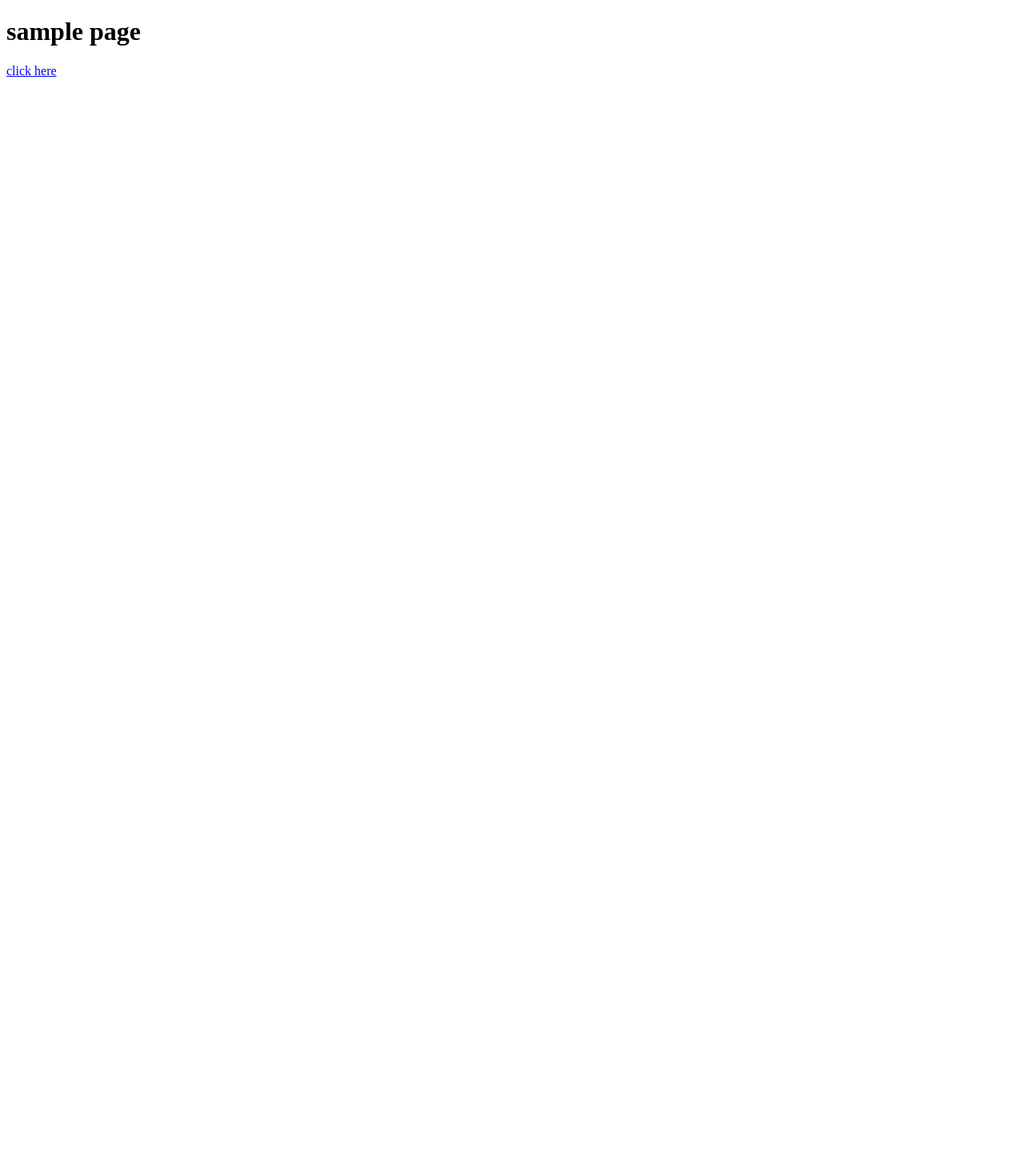
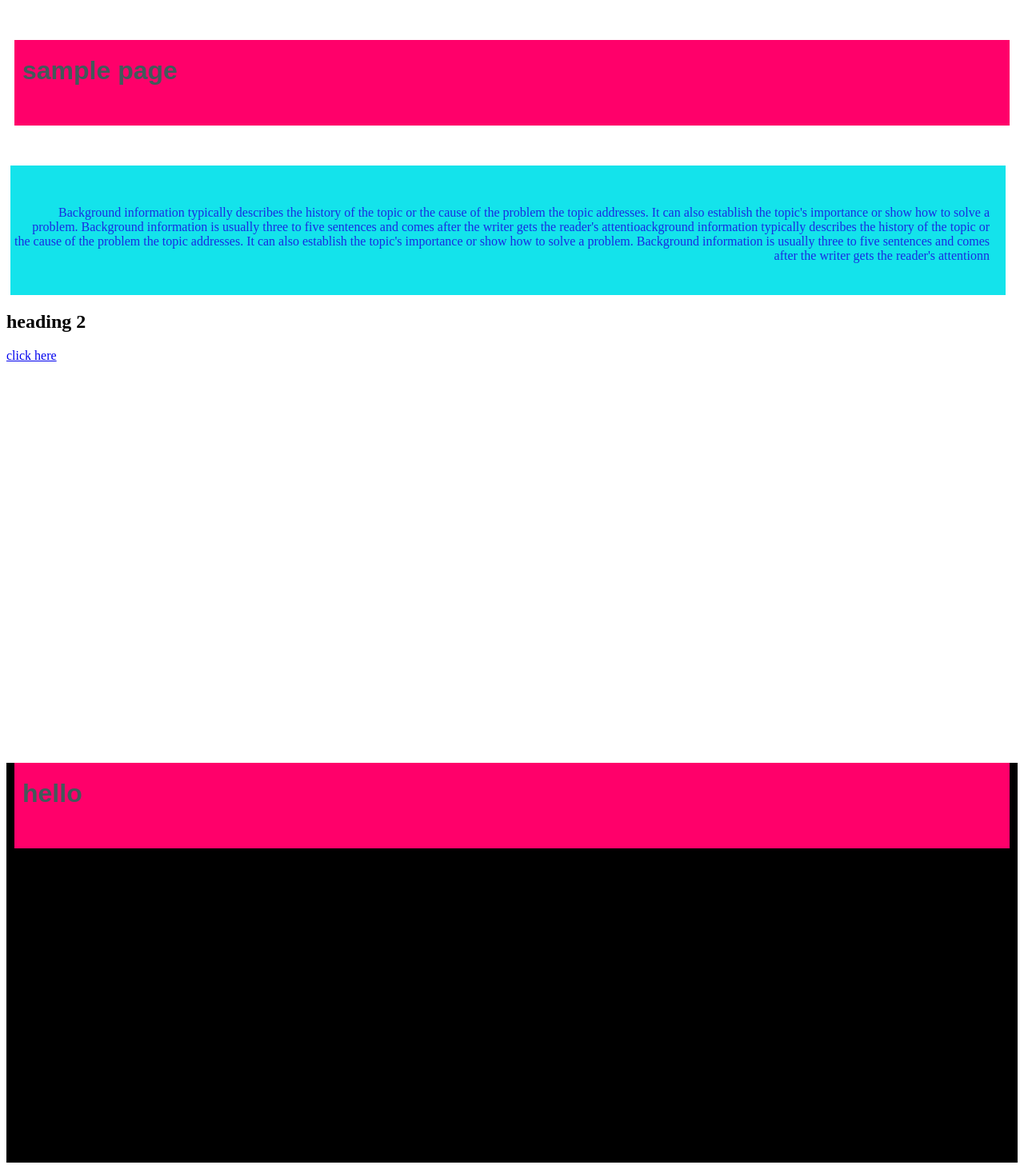
Before and after one commit to JIBINVINOD/html, a plain HTML site: page sample.html in a window 1280 px wide. Shown: the whole page at 80% size. Before the commit the page ends 800 px from the top, so only its background shows below. Drawn offline with Linux system fonts and the light colour scheme.

Commit message:
add html

```diff
--- a/sample.html
+++ b/sample.html
@@ -2,11 +2,56 @@
 <html>
 <head>
     <title> index page</title>
+
+    <style>
+         h1{
+            color:rgb(65, 90, 90);
+            background-color: rgb(255, 0, 106);
+            font-family: Arial, Helvetica, sans-serif;
+            margin: 50px 10px 50px 10px;
+            padding-top: 20px;
+            padding-left: 10px;
+            padding-bottom: 50px;
+            padding-right: 20px;
+
+
+        }
+         p{
+            color: rgb(24, 44, 226);
+             background-color: rgb(20, 227, 235);
+             font-size: medium;
+             margin-top: 20px;
+             margin-bottom: 10px;
+             margin-left: 5px;
+             margin-right: 15px;
+             padding: 50px 20px 40px 5px ;
+             text-align: right;
+
+        }
+
+        div{
+            margin-top: 500px;
+            background-color: black;
+            height: 500px;
+        }
+
+
+    </style>
 </head>
 <body>
 
+<h1 style="">sample page</h1>
 
-<h1>sample page</h1>
+<p>Background information typically describes the history of the topic or the cause of the problem the topic addresses. It can also establish the topic's importance or show how to solve a problem. Background information is usually three to five sentences and comes after the writer gets the reader's attentioackground information typically describes the history of the topic or the cause of the problem the topic addresses. It can also establish the topic's importance or show how to solve a problem. Background information is usually three to five sentences and comes after the writer gets the reader's attentionn</p>
+
+<h2>heading 2</h2>
+
 <a href="index.html">click here</a>
+
+
+<div>
+    <h1>hello</h1>
+</div>
+
 </body>
 </html>
```
Also changed, not shown: home.html (+42 -1 lines), index.html (+2 -0 lines).
